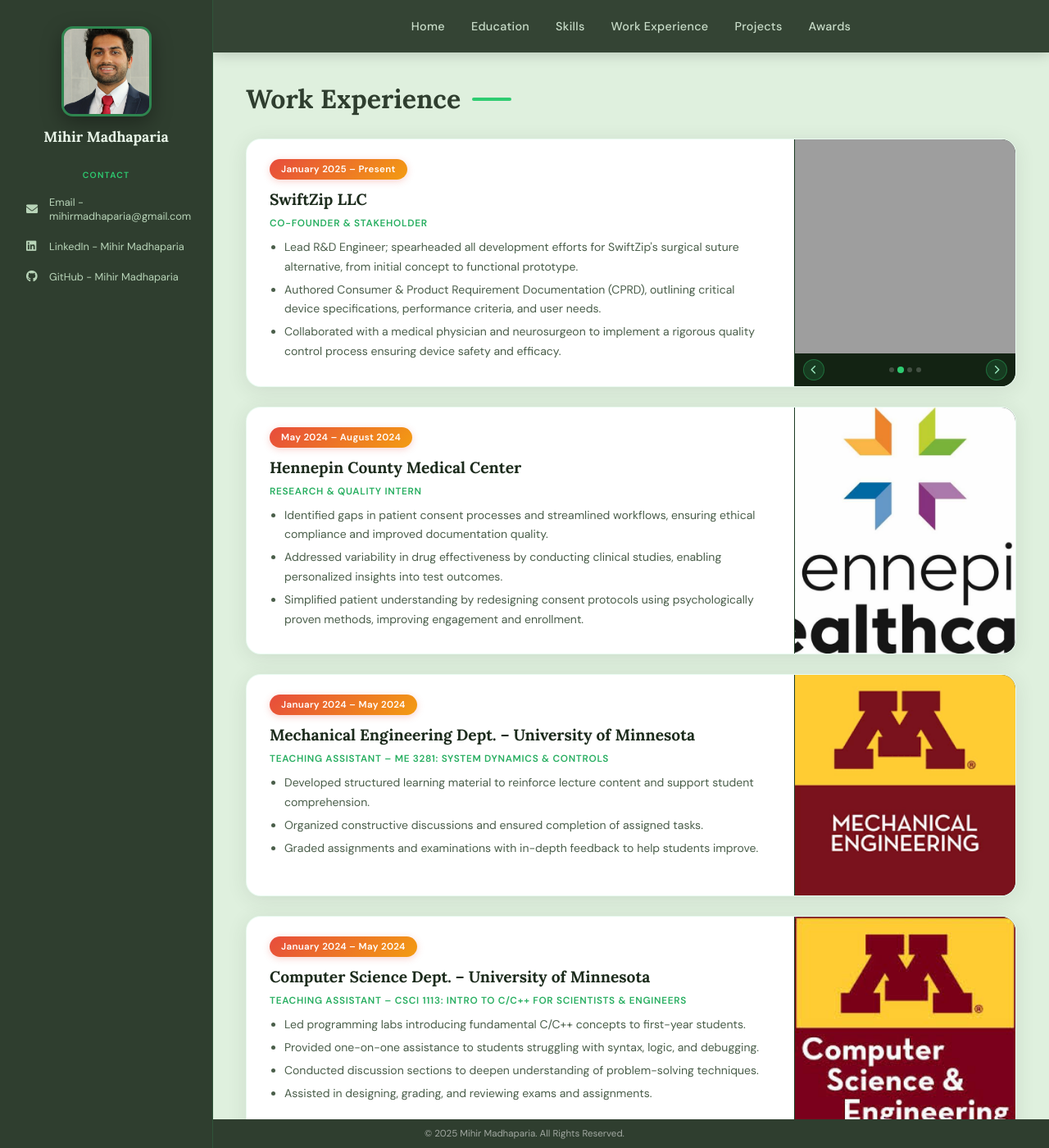
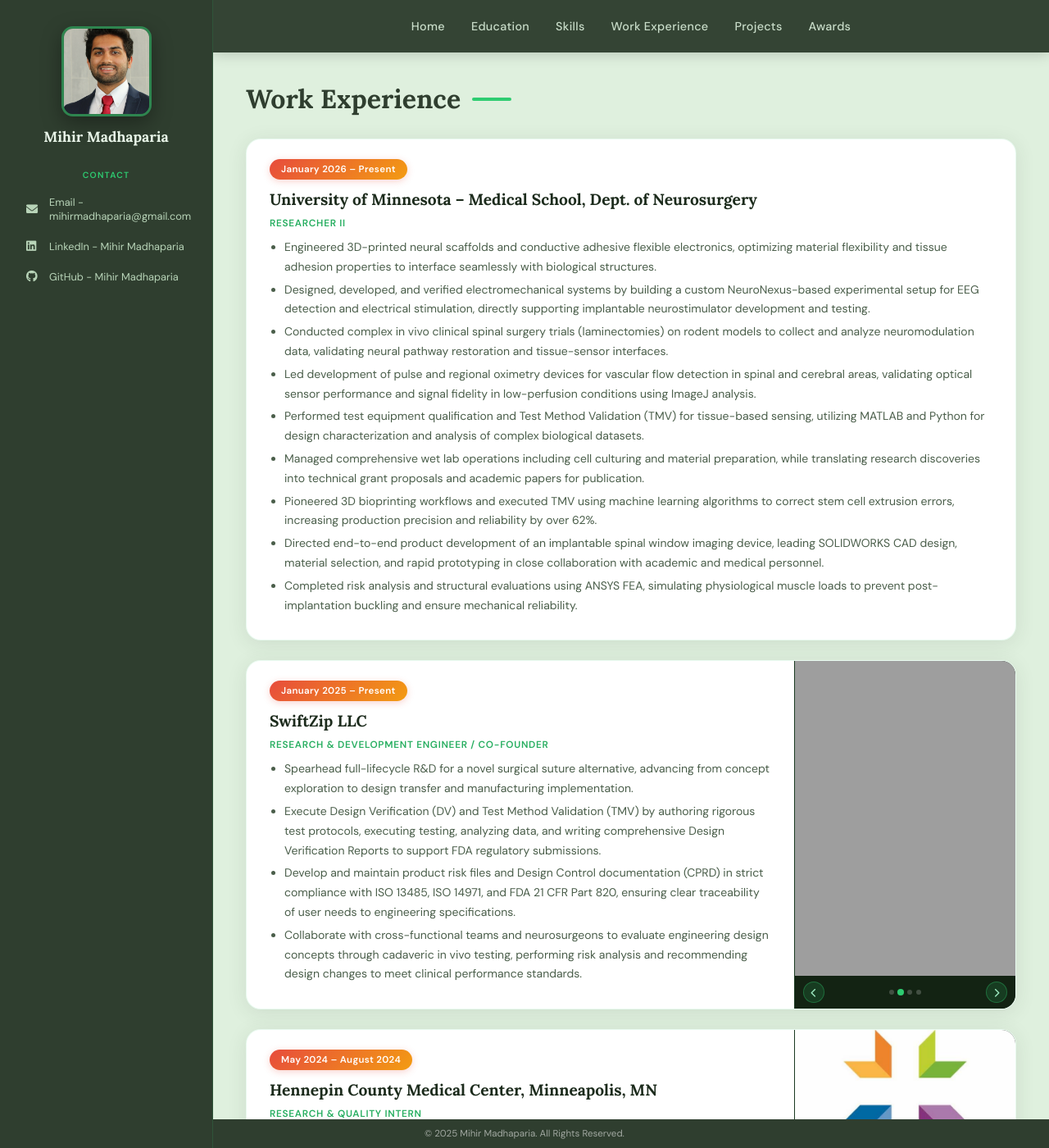
Before and after one commit to mihirmadhaparia/mihirmadhaparia.github.io, a Jekyll site: the page built from work.html, in a window 1280 px wide and 1400 px high. Shown: the whole window at 82% size. Built offline with Jekyll 4.4.1, drawn with Linux system fonts in a browser that asks for light colours; some of the changed text lies outside the part shown.

Commit message:
Update work experience section in work.html

```diff
--- a/work.html
+++ b/work.html
@@ -7,25 +7,47 @@
 <section id="work" class="section">
     <h2 class="section-heading">Work Experience</h2>
 
-    <!-- SwiftZip -->
+    <!-- UMN Medical School – Neurosurgery (NEW) -->
+    <div class="experience-box">
+        <div class="card-content">
+            <div class="date-box">January 2026 – Present</div>
+            <h3>University of Minnesota – Medical School, Dept. of Neurosurgery</h3>
+            <p><strong>Researcher II</strong></p>
+            <ul>
+                <li>Engineered 3D-printed neural scaffolds and conductive adhesive flexible electronics, optimizing material flexibility and tissue adhesion properties to interface seamlessly with biological structures.</li>
+                <li>Designed, developed, and verified electromechanical systems by building a custom NeuroNexus-based experimental setup for EEG detection and electrical stimulation, directly supporting implantable neurostimulator development and testing.</li>
+                <li>Conducted complex in vivo clinical spinal surgery trials (laminectomies) on rodent models to collect and analyze neuromodulation data, validating neural pathway restoration and tissue-sensor interfaces.</li>
+                <li>Led development of pulse and regional oximetry devices for vascular flow detection in spinal and cerebral areas, validating optical sensor performance and signal fidelity in low-perfusion conditions using ImageJ analysis.</li>
+                <li>Performed test equipment qualification and Test Method Validation (TMV) for tissue-based sensing, utilizing MATLAB and Python for design characterization and analysis of complex biological datasets.</li>
+                <li>Managed comprehensive wet lab operations including cell culturing and material preparation, while translating research discoveries into technical grant proposals and academic papers for publication.</li>
+                <li>Pioneered 3D bioprinting workflows and executed TMV using machine learning algorithms to correct stem cell extrusion errors, increasing production precision and reliability by over 62%.</li>
+                <li>Directed end-to-end product development of an implantable spinal window imaging device, leading SOLIDWORKS CAD design, material selection, and rapid prototyping in close collaboration with academic and medical personnel.</li>
+                <li>Completed risk analysis and structural evaluations using ANSYS FEA, simulating physiological muscle loads to prevent post-implantation buckling and ensure mechanical reliability.</li>
+            </ul>
+        </div>
+        <div class="card-image-panel" data-count="0"></div>
+    </div>
+
+    <!-- SwiftZip LLC -->
     <div class="experience-box">
         <div class="card-content">
             <div class="date-box">January 2025 – Present</div>
             <h3>SwiftZip LLC</h3>
-            <p><strong>Co-Founder &amp; Stakeholder</strong></p>
+            <p><strong>Research &amp; Development Engineer / Co-Founder</strong></p>
             <ul>
-                <li>Lead R&amp;D Engineer; spearheaded all development efforts for SwiftZip's surgical suture alternative, from initial concept to functional prototype.</li>
-                <li>Authored Consumer &amp; Product Requirement Documentation (CPRD), outlining critical device specifications, performance criteria, and user needs.</li>
-                <li>Collaborated with a medical physician and neurosurgeon to implement a rigorous quality control process ensuring device safety and efficacy.</li>
+                <li>Spearhead full-lifecycle R&amp;D for a novel surgical suture alternative, advancing from concept exploration to design transfer and manufacturing implementation.</li>
+                <li>Execute Design Verification (DV) and Test Method Validation (TMV) by authoring rigorous test protocols, executing testing, analyzing data, and writing comprehensive Design Verification Reports to support FDA regulatory submissions.</li>
+                <li>Develop and maintain product risk files and Design Control documentation (CPRD) in strict compliance with ISO 13485, ISO 14971, and FDA 21 CFR Part 820, ensuring clear traceability of user needs to engineering specifications.</li>
+                <li>Collaborate with cross-functional teams and neurosurgeons to evaluate engineering design concepts through cadaveric in vivo testing, performing risk analysis and recommending design changes to meet clinical performance standards.</li>
             </ul>
         </div>
         <div class="card-image-panel" data-count="4">
             <div class="carousel-track-wrapper">
                 <div class="carousel-track">
-                    <div class="carousel-slide"><img src="https://mihirmadhaparia.com/assets/images/ziptie.png"  alt="SwiftZip prototype 1"></div>
-                    <div class="carousel-slide"><img src="https://mihirmadhaparia.com/assets/images/ziptie2.png" alt="SwiftZip prototype 2"></div>
-                    <div class="carousel-slide"><img src="https://mihirmadhaparia.com/assets/images/ziptie3.png" alt="SwiftZip prototype 3"></div>
-                    <div class="carousel-slide"><img src="https://mihirmadhaparia.com/assets/images/ziptie4.png" alt="SwiftZip prototype 4"></div>
+                    <div class="carousel-slide"><img src="https://mihirmadhaparia.com/assets/images/ziptie.png"  alt="SwiftZip 1"></div>
+                    <div class="carousel-slide"><img src="https://mihirmadhaparia.com/assets/images/ziptie2.png" alt="SwiftZip 2"></div>
+                    <div class="carousel-slide"><img src="https://mihirmadhaparia.com/assets/images/ziptie3.png" alt="SwiftZip 3"></div>
+                    <div class="carousel-slide"><img src="https://mihirmadhaparia.com/assets/images/ziptie4.png" alt="SwiftZip 4"></div>
                 </div>
             </div>
             <div class="carousel-controls">
@@ -45,18 +67,18 @@
     <div class="experience-box">
         <div class="card-content">
             <div class="date-box">May 2024 – August 2024</div>
-            <h3>Hennepin County Medical Center</h3>
+            <h3>Hennepin County Medical Center, Minneapolis, MN</h3>
             <p><strong>Research &amp; Quality Intern</strong></p>
             <ul>
-                <li>Identified gaps in patient consent processes and streamlined workflows, ensuring ethical compliance and improved documentation quality.</li>
-                <li>Addressed variability in drug effectiveness by conducting clinical studies, enabling personalized insights into test outcomes.</li>
-                <li>Simplified patient understanding by redesigning consent protocols using psychologically proven methods, improving engagement and enrollment.</li>
+                <li>Coordinated and conducted clinical studies investigating variability in drug effectiveness, using statistical analysis to identify variables affecting patient outcomes.</li>
+                <li>Redesigned clinical trial consent protocols with visual aids in Unity, improving candidate engagement and simplifying complex concepts for external stakeholders.</li>
+                <li>Streamlined clinical workflows and investigated documentation gaps via process-mapping tools, ensuring ethical compliance and high-quality data for final regulatory reporting.</li>
             </ul>
         </div>
         <div class="card-image-panel" data-count="1">
             <div class="carousel-track-wrapper">
                 <div class="carousel-track">
-                    <div class="carousel-slide"><img src="https://mihirmadhaparia.com/assets/images/hcmclogo.jpg" alt="HCMC Logo"></div>
+                    <div class="carousel-slide"><img src="https://mihirmadhaparia.com/assets/images/hcmclogo.jpg" alt="HCMC"></div>
                 </div>
             </div>
             <div class="carousel-controls">
@@ -71,18 +93,18 @@
     <div class="experience-box">
         <div class="card-content">
             <div class="date-box">January 2024 – May 2024</div>
-            <h3>Mechanical Engineering Dept. – University of Minnesota</h3>
+            <h3>Mechanical Engineering Dept. – University of Minnesota, Minneapolis, MN</h3>
             <p><strong>Teaching Assistant – ME 3281: System Dynamics &amp; Controls</strong></p>
             <ul>
-                <li>Developed structured learning material to reinforce lecture content and support student comprehension.</li>
-                <li>Organized constructive discussions and ensured completion of assigned tasks.</li>
-                <li>Graded assignments and examinations with in-depth feedback to help students improve.</li>
+                <li>Developed structured learning materials to reinforce lecture content and support deeper student comprehension.</li>
+                <li>Organized constructive discussions to help students understand course material and complete assigned tasks.</li>
+                <li>Graded assignments and examinations, offering in-depth feedback to guide student improvement.</li>
             </ul>
         </div>
         <div class="card-image-panel" data-count="1">
             <div class="carousel-track-wrapper">
                 <div class="carousel-track">
-                    <div class="carousel-slide"><img src="https://mihirmadhaparia.com/assets/images/umnmelogo.png" alt="UMN ME Logo"></div>
+                    <div class="carousel-slide"><img src="https://mihirmadhaparia.com/assets/images/umnmelogo.png" alt="UMN ME"></div>
                 </div>
             </div>
             <div class="carousel-controls">
@@ -97,19 +119,18 @@
     <div class="experience-box">
         <div class="card-content">
             <div class="date-box">January 2024 – May 2024</div>
-            <h3>Computer Science Dept. – University of Minnesota</h3>
-            <p><strong>Teaching Assistant – CSCI 1113: Intro to C/C++ for Scientists &amp; Engineers</strong></p>
+            <h3>Computer Science &amp; Engineering Dept. – University of Minnesota, Minneapolis, MN</h3>
+            <p><strong>Teaching Assistant – CSCI 1113: Introduction to C/C++ for Scientists &amp; Engineers</strong></p>
             <ul>
-                <li>Led programming labs introducing fundamental C/C++ concepts to first-year students.</li>
-                <li>Provided one-on-one assistance to students struggling with syntax, logic, and debugging.</li>
-                <li>Conducted discussion sections to deepen understanding of problem-solving techniques.</li>
-                <li>Assisted in designing, grading, and reviewing exams and assignments.</li>
+                <li>Organized lab sections to help students develop practical programming skills grounded in classroom content.</li>
+                <li>Led tutoring sessions to reinforce learning and connect students to academic support resources.</li>
+                <li>Graded assignments and examinations with detailed, constructive feedback to maximize student growth.</li>
             </ul>
         </div>
         <div class="card-image-panel" data-count="1">
             <div class="carousel-track-wrapper">
                 <div class="carousel-track">
-                    <div class="carousel-slide"><img src="https://mihirmadhaparia.com/assets/images/umncscilogo.jpeg" alt="UMN CS Logo"></div>
+                    <div class="carousel-slide"><img src="https://mihirmadhaparia.com/assets/images/umncscilogo.jpeg" alt="UMN CS"></div>
                 </div>
             </div>
             <div class="carousel-controls">
@@ -120,18 +141,19 @@
         </div>
     </div>
 
-    <!-- Abbott -->
+    <!-- Abbott Laboratories -->
     <div class="experience-box">
         <div class="card-content">
             <div class="date-box">January 2023 – December 2023</div>
             <h3>Abbott Laboratories – Structural Heart, St. Paul, MN</h3>
             <p><strong>Research &amp; Development Engineer Co-op</strong></p>
             <ul>
-                <li>Guided interns and technicians in developing test methods and designing new products, accelerating timelines by 45%.</li>
-                <li>Re-engineered components to eliminate production inefficiencies, reducing operator time by 18%.</li>
-                <li>Conducted competitor analyses delivering actionable insights that enhanced marketing strategies.</li>
-                <li>Bridged communication gaps across teams, increasing testing efficiency and cross-continental collaboration.</li>
-                <li>Designed next-generation products by optimizing manufacturing processes for higher efficiency and cost savings.</li>
+                <li>Managed post-market complaint investigations and issue escalations for the <em>Trifecta GT</em> valve, determining root causes through rigorous failure analysis to support regulatory request responses.</li>
+                <li>Executed design assurance testing and Design Verification (DV) for the <em>Epic MAX</em> valve, managing technicians to ensure strict adherence to reliability and performance specifications.</li>
+                <li>Maintained and updated product risk files (FMEA) by compiling performance reports, trending post-market complaint statistics, and collaborating on design and manufacturing change orders.</li>
+                <li>Developed and conducted reliability studies using Minitab and Design of Experiments (DOE) to analyze variables affecting product and process reliability.</li>
+                <li>Re-engineered electromechanical components to eliminate production inefficiencies, reducing operator time on the production line by 18% and improving statistical process control.</li>
+                <li>Guided and mentored cross-functional interns and technicians through new Test Method Validations (TMV), accelerating product development timelines by 45%.</li>
             </ul>
         </div>
         <div class="card-image-panel" data-count="3">
@@ -161,31 +183,29 @@
             <h3>Earl Bakken Medical Device Center, University of Minnesota</h3>
             <p><strong>Project Engineering Intern</strong></p>
             <ul>
-                <li>Innovated and implemented a new medical device with peers and a practicing surgeon, enhancing ICU equipment maneuverability.</li>
-                <li>Collaborated with medical and legal professionals to conduct SWOT analyses and IP landscape reports for patent eligibility.</li>
+                <li>Innovated and implemented a new medical device with peers and a practicing surgeon, enhancing ICU equipment maneuverability to reduce errors in emergency medicine.</li>
+                <li>Collaborated with medical and legal professionals to optimize prototyping processes and conducted SWOT analyses and IP landscape reports for patent eligibility assessment.</li>
             </ul>
         </div>
-        <div class="card-image-panel" data-count="0">
-            <!-- No images for this role -->
-        </div>
+        <div class="card-image-panel" data-count="0"></div>
     </div>
 
-    <!-- Superfit -->
+    <!-- Superfit Steelcon -->
     <div class="experience-box">
         <div class="card-content">
             <div class="date-box">May 2021 – August 2021</div>
             <h3>Superfit Steelcon Ltd., Nairobi, Kenya</h3>
             <p><strong>Structural Engineer Intern</strong></p>
             <ul>
-                <li>Organized engineering drawings of steel structure assemblies from AutoCAD and Tekla Structures before fabrication.</li>
-                <li>Designed workflow processes to fabricate steel beams efficiently and allocate resources to meet deadlines.</li>
-                <li>Met with project clients, engineers, and sub-contractors to draw up contracts between parties.</li>
+                <li>Organized engineering drawings of steel structure assemblies from AutoCAD and Tekla Structures prior to fabrication.</li>
+                <li>Designed workflow processes to fabricate steel beams efficiently and allocate resources to meet project deadlines.</li>
+                <li>Met with project clients, engineers, and sub-contractors to draft contracts and inter-party agreements.</li>
             </ul>
         </div>
         <div class="card-image-panel" data-count="1">
             <div class="carousel-track-wrapper">
                 <div class="carousel-track">
-                    <div class="carousel-slide"><img src="https://mihirmadhaparia.com/assets/images/superfitlogo.png" alt="Superfit Logo"></div>
+                    <div class="carousel-slide"><img src="https://mihirmadhaparia.com/assets/images/superfitlogo.png" alt="Superfit"></div>
                 </div>
             </div>
             <div class="carousel-controls">
```
